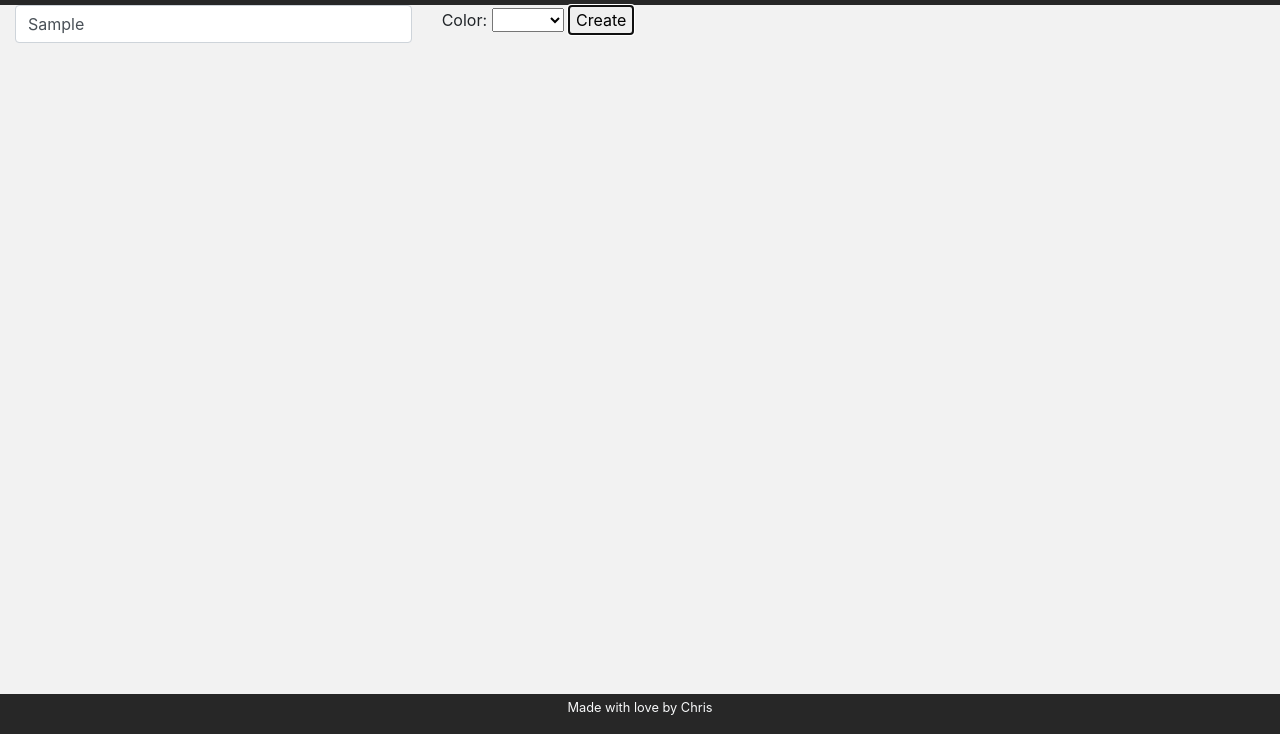
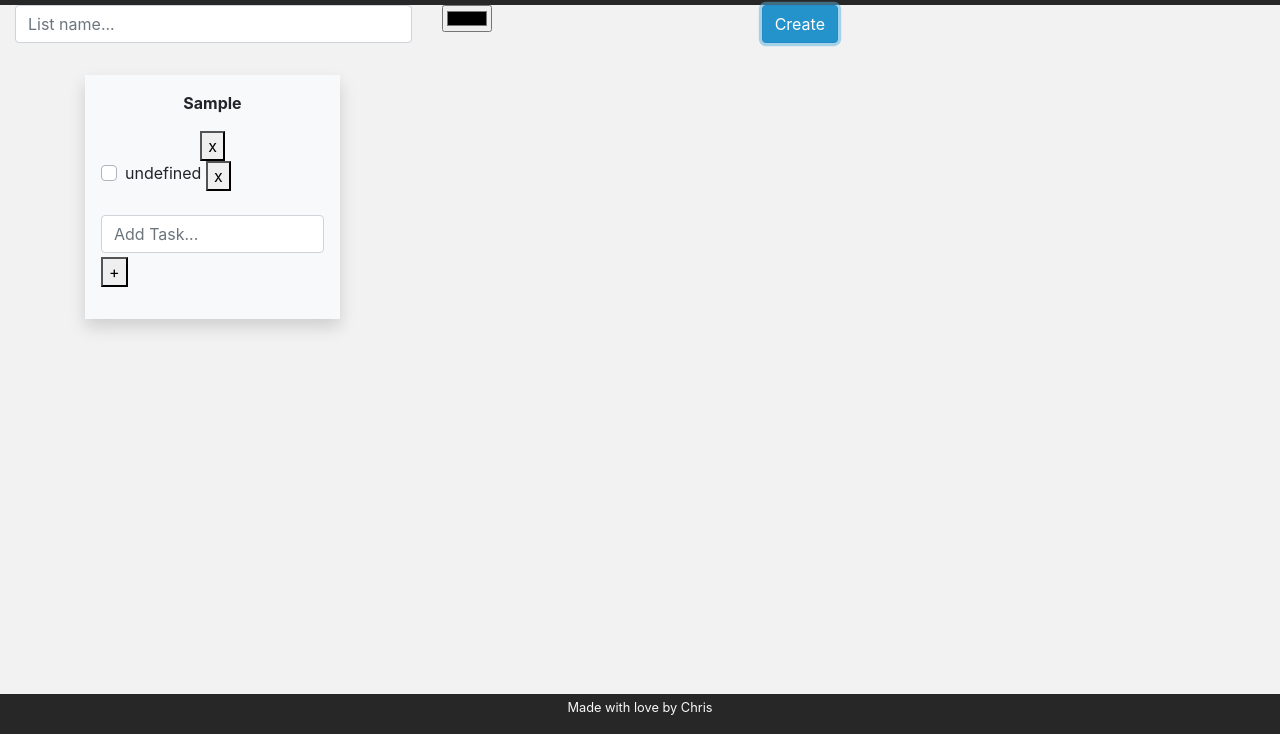
Before and after one commit to ChrisNewelldev/taskmaster, a website with bundled scripts: page index.html in a window 1280 px wide. Both pictures are taken after typing "Sample" into the empty fields and a click on the button "Create". Shown: the part 66-800 px from the top of the page. Built offline with nearby package versions, Linux system fonts and the light colour scheme.

Commit message:
trying to get color to change

```diff
--- a/app/Controllers/ListsController.js
+++ b/app/Controllers/ListsController.js
@@ -20,7 +20,7 @@ export default class ListsController {
     loadState()
 
     // NOTE this is here so when the page first loads it draws the pizzas already in the proxystate
-    // _draw()
+    // _draw()/
   }
 
 
@@ -28,9 +28,10 @@ export default class ListsController {
     // NOTE PREVENTS PAGE RELOADING
     event.preventDefault()
     let form = event.target
+    let input = head
     let rawList = {
       name: form.name.value,
-      color: form.color.value
+      color: input.color
     }
     listsService.createList(rawList)
     form.reset()
--- a/app/Models/List.js
+++ b/app/Models/List.js
@@ -8,26 +8,33 @@ export default class List {
     this.color = color
   }
 
+
   get Template() {
     return `
-    <div class="col-md-3 col-sm-2 my-3">
+    <div class="col-md-3 my-3">
             <div class="list bg-light shadow">
                 <div class="p-3">
-                    <div class="text-center onchange backgroundColor=this.color.value">
+                    <div class="text-center" style="background-color: ${this.color}">
                         <p><b>${this.name}</b></p>
-                        <i class="fa fa-trash action text-danger" title="delete list" onclick="app.listsController.destroy('${this.id}')"></i>
+                        <button onclick="app.ListsController.removeList()">x</button>
+
                     </div>
                     <div class="form-group">
                         <div class="custom-control custom-checkbox">
                             <input type="checkbox" class="custom-control-input" id="customCheck1">
-                            <label class="custom-control-label" for="customCheck1">Task</label>
+                            <label class="custom-control-label" for="customCheck1">${this.task}</label>
+                            <button onclick="app.ListsController.removeTask()">x</button>
                           </div>
                       <label for=""></label>
                       <input type="text"
                         class="form-control" name="" id="" aria-described by="helpId" placeholder="Add Task...">
                       <small id="helpId" class="form-text text-muted"></small>
+                      <button onclick="app.ListsController.addTask()">+</button>
                     </div>
                 </div>
-            </div>`
+            </div>
+            </div>
+            `
+
   }
 }
--- a/app/Models/Task.js
+++ b/app/Models/Task.js
@@ -15,7 +15,7 @@ export default class Task {
       <div class="bg-light rounded shadow-light">
         <div class="d-flex justify-content-around align-items-center rounded-top bg-pizza text-light text-center p-3">
             <h3>${this.name.toUpperCase()}</h3>
-            <i class="fa fa-trash action text-danger" title="delete pizza" onclick="app.pizzasController.//destroy('${this.id}')"></i>
+
         </div>
         <div class="p-2">
             <p><b>Pie Style: </b></p>
--- a/index.html
+++ b/index.html
@@ -30,25 +30,21 @@
 
                     </div>
                 </div>
+
                 <div class="col-3">
-                    Color:
-                    <select onchange="this.style.backgroundColor=this.value">
-                        <option value="white"></option>
-                        <option value="red">Red</option>
-                        <option value="green">Green</option>
-                        <option value="blue">Blue</option>
-                        <option value="yellow">Yellow</option>
-                        <option value="purple">Purple</option>
-                      </select>
-                    <button onclick="app.ListsController.createList()">Create</button>
+
+                    <input type="color" id="head" name="">
+
+                </div>
+                <div class="col-3">
+                    <button type="submit" class="btn btn-primary">Create</button>
                 </div>
             </div>
         </div>
     </form>
     </header>
     <main class="container">
-            <div class="row">
-                <div class="col-3" id="lists"></div>
+            <div class="row" id="lists">
             </div>
         </div>
     </main>
```
